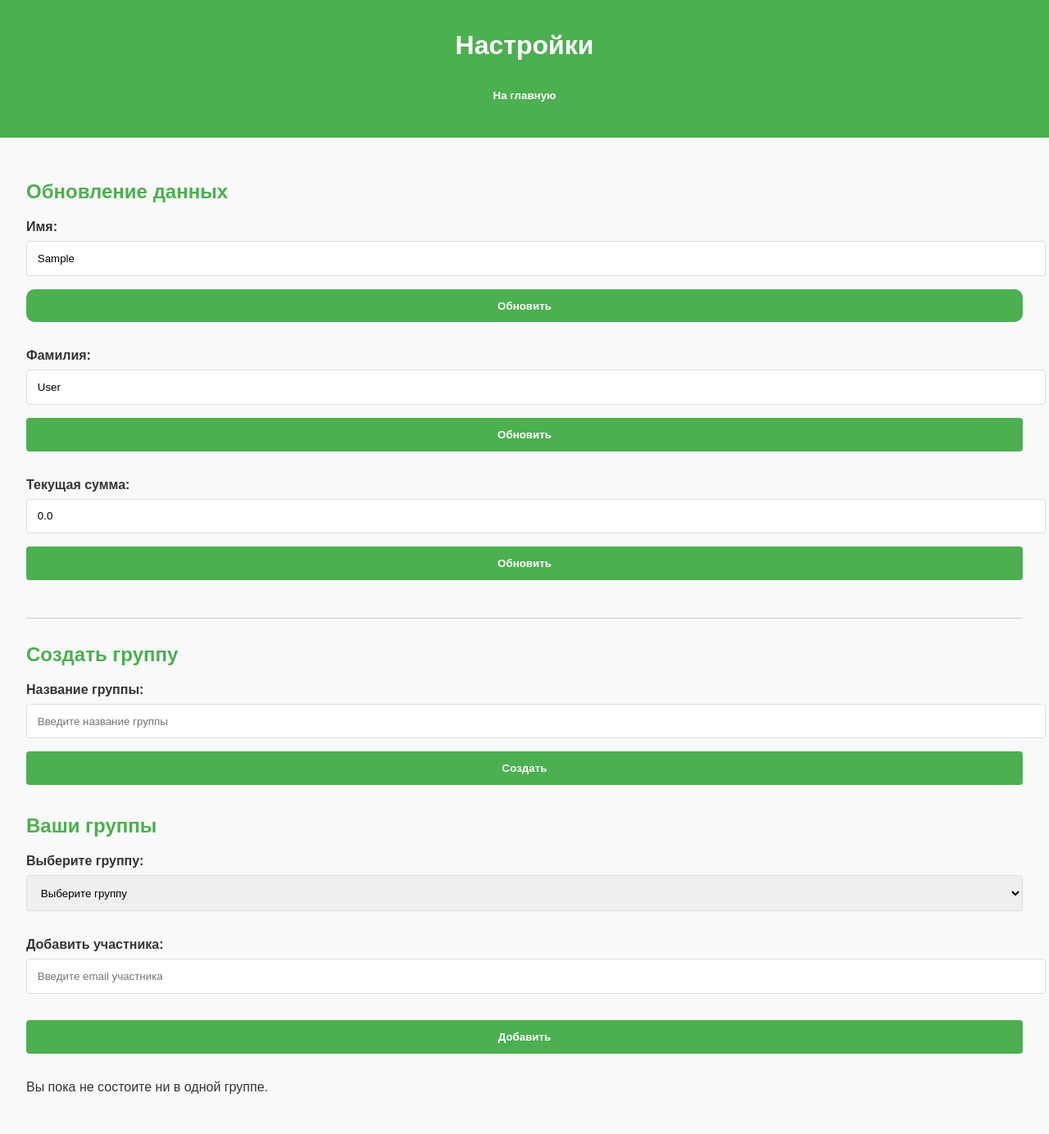
After one commit to Cyber-ivan/Expenses_django, a Django app: page /settings/ in a window 1280 px wide. The commit adds this page. Shown: the whole page at 82% size. Run offline with Django 5.2, Linux system fonts and the light colour scheme; the visitor is signed in with stand-in values (Sample User, id 1).

Commit message:
add settings but add user in group not ready

```diff
--- a/expense/urls.py
+++ b/expense/urls.py
@@ -1,7 +1,7 @@
 from django.urls import path, include
 from django.views.generic import TemplateView
 from . import views
-from .views import Register, Home
+from .views import Register, Home, Settings
 
 
 urlpatterns = [
@@ -9,4 +9,5 @@ urlpatterns = [
     path('register/', Register.as_view(), name='register'),  # Регистрация
     path('home/', Home.as_view(), name='home'),  # Пример маршрута для Test
     path('', include('django.contrib.auth.urls')),
+    path('settings/', Settings.as_view(), name='settings'),
 ]
--- a/expense/views.py
+++ b/expense/views.py
@@ -1,18 +1,55 @@
 from django.http import HttpResponse
 from django.contrib.auth import authenticate, login
-from django.views import View
 from django.shortcuts import render, redirect
 from django.contrib.auth.decorators import login_required
 from django.utils.decorators import method_decorator
-from .models import Expense, Category
+from .models import Expense, Category, Group_users
 from django.shortcuts import get_object_or_404
 from expense.forms import UserCreationForm
 from django.shortcuts import render
 from django.views import View
-from .forms import HomePage
-from .forms import ExpenseForm
 from django.http import HttpResponseRedirect
 from django.urls import reverse
+
+
+class Settings(View):
+    template_name = 'settings.html'
+
+    @method_decorator(login_required)
+    def get(self, request, *args, **kwargs):
+        groups = Group_users.objects.filter(user=request.user)
+        context = {
+            'user': request.user,
+            'groups': groups,
+        }
+        return render(request, self.template_name, context)
+
+    @method_decorator(login_required)
+    def post(self, request, *args, **kwargs):
+
+        if 'update_name' in request.POST:
+            request.user.first_name = request.POST.get('first_name', '').strip()
+            request.user.save()
+
+        elif 'update_surname' in request.POST:
+            request.user.last_name = request.POST.get('last_name', '').strip()
+            request.user.save()
+
+        elif 'update_balance' in request.POST:
+            balance = request.POST.get('balance')
+            if balance and balance.replace('.', '', 1).isdigit():
+                request.user.money = float(balance)
+                request.user.save()
+
+        elif 'create_group' in request.POST:
+            group_name = request.POST.get('group_name', '').strip()
+            if group_name:
+                new_group, created = Group_users.objects.get_or_create(name=group_name)
+                if created:  # Если группа создана впервые, связываем с пользователем
+                    request.user.my_groups.add(new_group)
+
+        return HttpResponseRedirect(reverse('settings'))
+
 
 class Home(View):
     template_name = 'home.html'
@@ -53,7 +90,7 @@ class Home(View):
         #     'incomes': incomes,
         # }
 
-        return HttpResponseRedirect(reverse('test'))
+        return HttpResponseRedirect(reverse('home'))
 
 
 class Register(View):
--- a/static/css/styles.css
+++ b/static/css/styles.css
@@ -7,12 +7,34 @@ body {
     color: #333;
 }
 
+.line {
+    margin: 30px 0;
+    border-top: 1px solid #ccc;
+}
+
+.btn {
+    border-radius: 10px;
+    color: white;
+    transition: .2s linear;
+    background: #4caf50;
+    position: relative;
+    top: 0;
+    left: 0;
+}
+
+.btn:hover {
+    box-shadow: 2px 2px white, 4px 4px #FC63B5;
+    top: -4px;
+    left: -4px;
+}
+
 header {
     background-color: #4caf50;
     color: white;
     padding: 1rem;
     text-align: center;
 }
+
 
 main {
     padding: 2rem;
--- a/templates/home.html
+++ b/templates/home.html
@@ -13,6 +13,10 @@
            <form method="post" action="{% url 'logout' %}">
                 {% csrf_token %}
                 <button type="submit">Выйти</button>
+            </form>
+            <form method="get" action="{% url 'settings' %}">
+                {% csrf_token %}
+                <button type="submit">Настройки</button>
             </form>
             <h1>Привет, {{ user }}</h1>
         </div>
--- /dev/null
+++ b/templates/settings.html
@@ -0,0 +1,98 @@
+<!DOCTYPE html>
+<html lang="en">
+<head>
+    <meta charset="UTF-8">
+    <meta name="viewport" content="width=device-width, initial-scale=1.0">
+    {% load static %}
+    <link rel="stylesheet" href="{% static 'css/styles.css' %}">
+    <title>Настройки</title>
+</head>
+<body>
+<header>
+    <h1>Настройки</h1>
+    <div class="header-container">
+        <form method="get" action="{% url 'home' %}">
+            {% csrf_token %}
+            <button class="btn" type="submit">На главную</button>
+        </form>
+    </div>
+</header>
+
+<main>
+    <section class="form-container">
+        <h2>Обновление данных</h2>
+
+        <!-- Поле для имени -->
+        <form method="post">
+            {% csrf_token %}
+            <div class="form-group">
+                <label for="first_name">Имя:</label>
+                <input type="text" id="first_name" name="first_name" value="{{ user.first_name }}" required>
+                <button class="btn" type="submit" name="update_name">Обновить</button>
+            </div>
+        </form>
+
+        <!-- Поле для фамилии -->
+        <form method="post">
+            {% csrf_token %}
+            <div class="form-group">
+                <label for="last_name">Фамилия:</label>
+                <input type="text" id="last_name" name="last_name" value="{{ user.last_name }}" required>
+                <button type="submit" name="update_surname">Обновить</button>
+            </div>
+        </form>
+
+        <!-- Поле для текущей суммы -->
+        <form method="post">
+            {% csrf_token %}
+            <div class="form-group">
+                <label for="balance">Текущая сумма:</label>
+                <input type="number" id="balance" name="balance" step="0.01" value="{{ user.money|default:0.00 }}"
+                       required>
+                <button type="submit" name="update_balance">Обновить</button>
+            </div>
+        </form>
+    </section>
+
+    <div class="line"></div>
+
+    <section class="group-form">
+        <h2>Создать группу</h2>
+        <form method="post">
+            {% csrf_token %}
+            <div class="form-group">
+                <label for="group_name">Название группы:</label>
+                <input type="text" id="group_name" name="group_name" placeholder="Введите название группы" required>
+                <button type="submit" name="create_group">Создать</button>
+            </div>
+        </form>
+    </section>
+
+
+    <section class="group-form">
+        <h2>Ваши группы</h2>
+        <form method="post">
+            {% csrf_token %}
+            <div class="form-group">
+                <label for="group_select">Выберите группу:</label>
+                <select id="group_select" name="group_id" required>
+                    <option value="" disabled selected>Выберите группу</option>
+                    {% for group in user.my_groups.all %}
+                    <option value="{{ group.id }}">{{ group.name }}</option>
+                    {% endfor %}
+                </select>
+            </div>
+            <div class="form-group">
+                <label for="email">Добавить участника:</label>
+                <input type="email" id="email" name="email" placeholder="Введите email участника" required>
+            </div>
+            <button type="submit" name="add_member">Добавить</button>
+        </form>
+        {% if user.my_groups.all|length == 0 %}
+        <p>Вы пока не состоите ни в одной группе.</p>
+        {% endif %}
+    </section>
+
+</main>
+</body>
+</html>
```
